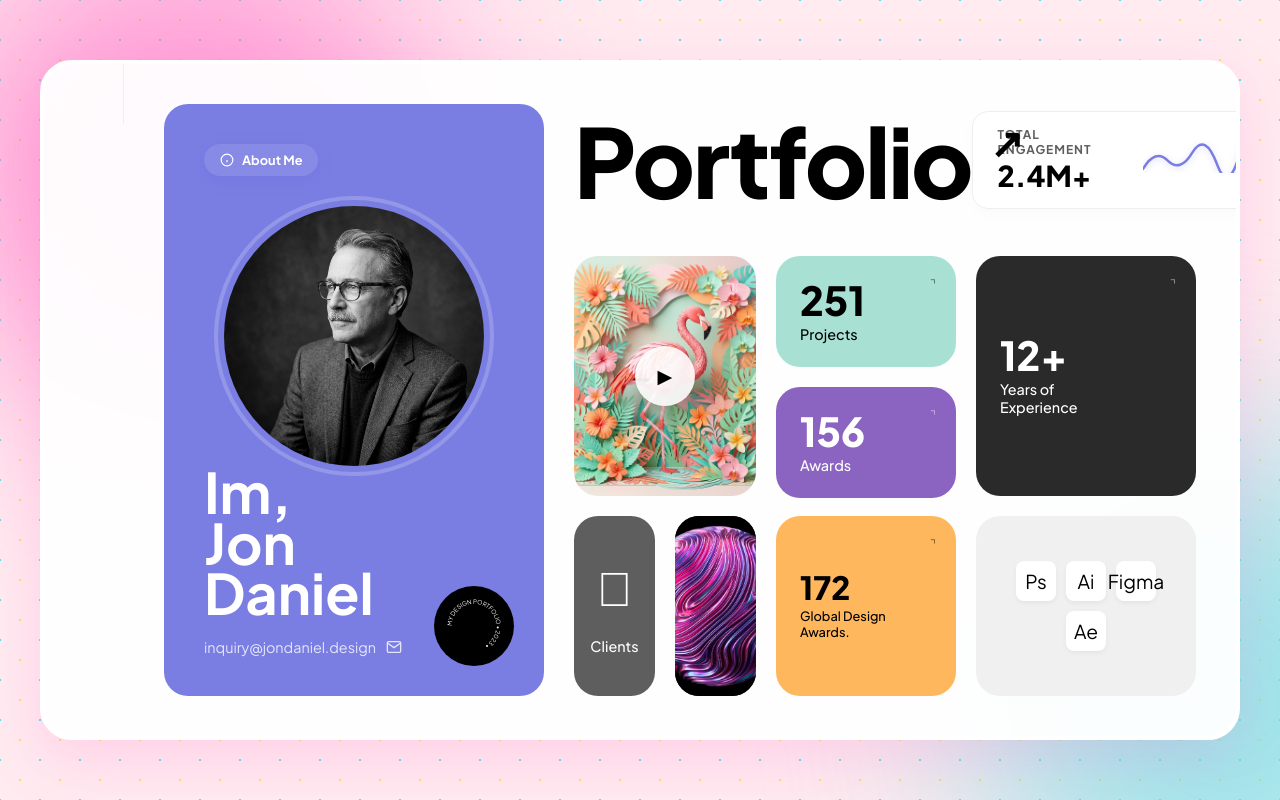
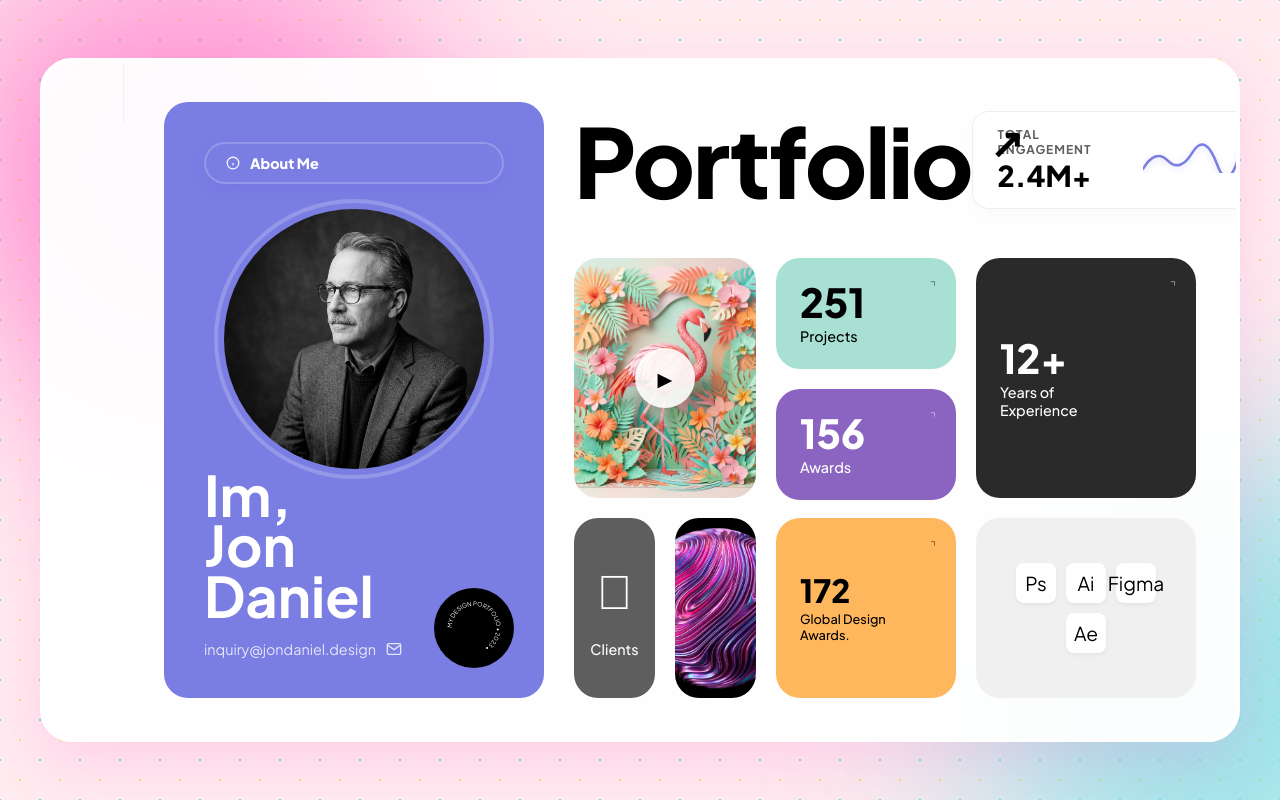
Before and after one commit to priyankarpadhy-eng/portfolio_priyanshu, a website built with Vite: page index.html in a window 1280 px wide. Built offline with nearby package versions, Linux system fonts and the light colour scheme.

Commit message:
fixed hidden entrance drag interaction

```diff
--- a/style.css
+++ b/style.css
@@ -107,23 +107,29 @@ body::after {
 .about-me-tag {
     background-color: var(--primary-purple);
     color: white;
-    padding: 8px 16px;
+    padding: 10px 20px;
     border-radius: 50px;
-    font-size: 0.8rem;
-    font-weight: 700;
+    font-size: 0.9rem;
+    font-weight: 800;
     display: inline-flex;
     align-items: center;
-    gap: 8px;
+    gap: 10px;
     margin-bottom: 25px;
     box-shadow: 0 4px 15px rgba(108, 92, 231, 0.2);
     cursor: grab;
     user-select: none;
     transition: transform 0.1s ease;
+    border: 2px solid rgba(255, 255, 255, 0.2);
+    z-index: 10;
+    touch-action: none;
 }
 
-.about-me-tag:active {
-    cursor: grabbing;
+
+.about-me-tag svg {
+    pointer-events: none;
 }
+
+
 
 
 /* Main Content Area */
@@ -147,19 +153,7 @@ body::after {
   overflow: hidden;
 }
 
-.about-me-tag {
-  background-color: rgba(255, 255, 255, 0.1);
-  backdrop-filter: blur(5px);
-  padding: 8px 16px;
-  border-radius: 50px;
-  font-size: 0.8rem;
-  font-weight: 600;
-  width: fit-content;
-  margin-bottom: 30px;
-  display: flex;
-  align-items: center;
-  gap: 8px;
-}
+
 
 .photo-container {
   width: 260px;
```
